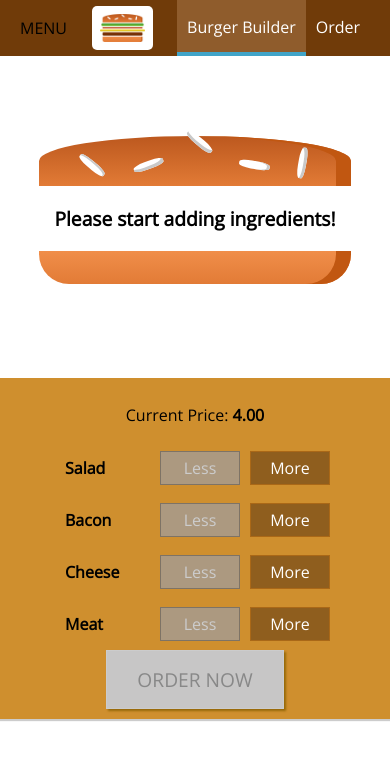
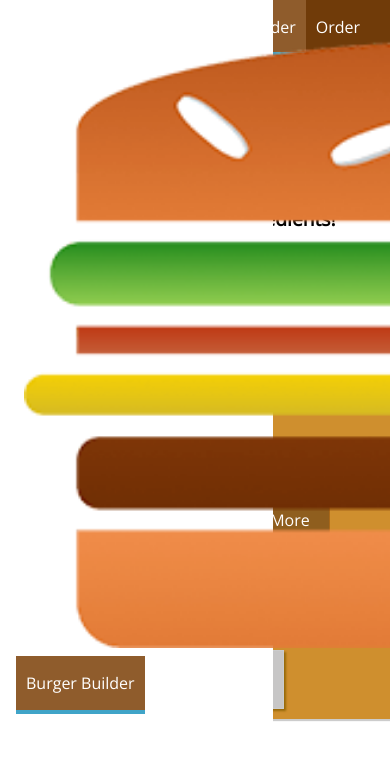
Before and after one commit to blatoo/burgerbuilder_react_class, a React (Create React App) app: page / in a window 390 px wide. Shown: the top 760 px of the page. Built offline with nearby package versions, Linux system fonts and the light colour scheme.

Commit message:
176. Adding a Responsive Sidedrawer

```diff
--- a/src/components/Layout/Layout.js
+++ b/src/components/Layout/Layout.js
@@ -2,10 +2,12 @@ import React from "react";
 import Aux from "../../hoc/Auxilian";
 import classes from "./Layout.module.css";
 import Toolbar from "../Navigation/Toolbar/Toolbar";
+import SideDrawer from "../Navigation/SideDrawer/SideDrawer";
 
 const layout = props => (
 	<Aux>
 		<Toolbar />
+		<SideDrawer />
 		<main className={classes.Content}> {props.children}</main>
 	</Aux>
 );
--- /dev/null
+++ b/src/components/Navigation/SideDrawer/SideDrawer.js
@@ -0,0 +1,16 @@
+import React from "react";
+import Logo from "../../Logo/Logo";
+import NavigationItems from "../NavigationItems/NavigationItems";
+import classes from "./SideDrawer.module.css";
+const sideDrawer = () => {
+	return (
+		<div className={classes.SideDrawer}>
+			<Logo></Logo>
+			<nav>
+				<NavigationItems> </NavigationItems>
+			</nav>
+		</div>
+	);
+};
+
+export default sideDrawer;
--- /dev/null
+++ b/src/components/Navigation/SideDrawer/SideDrawer.module.css
@@ -0,0 +1,27 @@
+.SideDrawer {
+	position: fixed;
+	width: 280px;
+	max-width: 70%;
+	height: 100%;
+	left: 0;
+	top: 0;
+	z-index: 200;
+	background-color: white;
+	padding: 32px 16px;
+	box-sizing: border-box;
+	transition: transform 0.3s ease-out;
+}
+
+@media (min-width: 500px) {
+	.SideDrawer {
+		display: none;
+	}
+}
+
+.Open {
+	transform: translateX(0);
+}
+
+.Close {
+	transform: translateX(-100%);
+}
```
